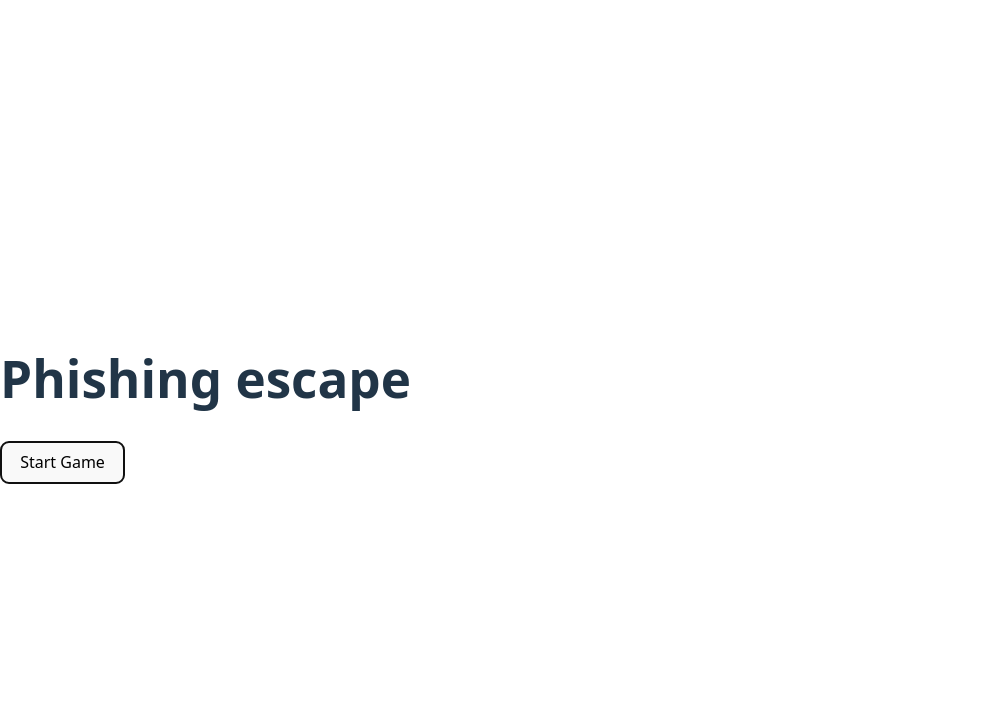
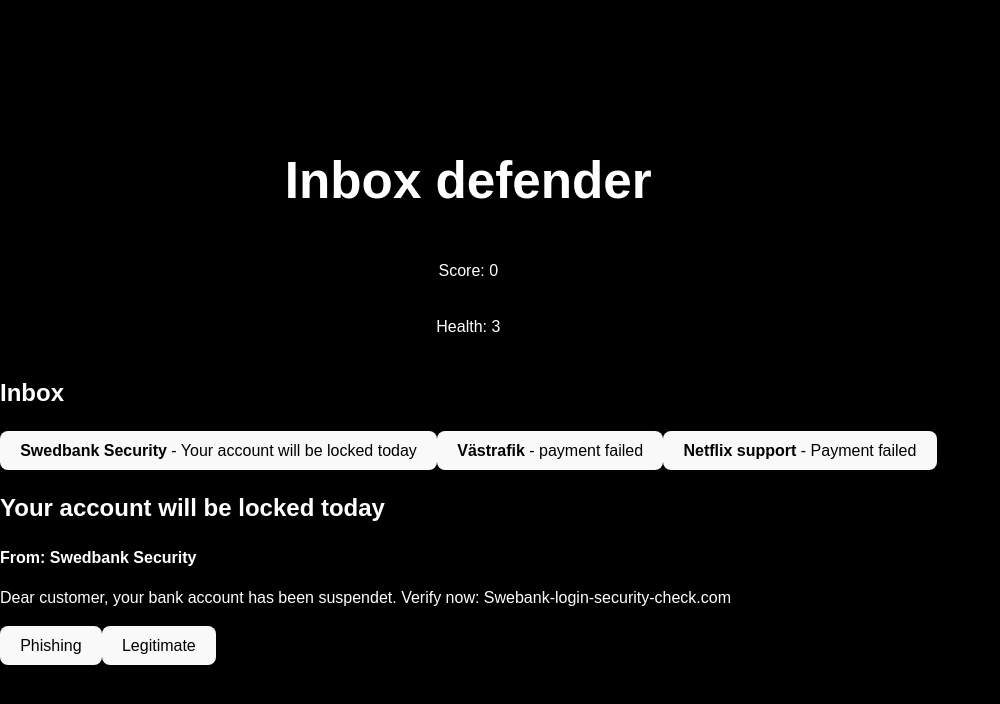
Before and after one commit to Sadiq-Devo/Hackathon, a React (Vite) app: page / in a window 1280 px wide. Both pictures are taken after a click on the button "Start Game". Shown: the top 704 px of the page, without its empty margins (0-1000 px from the left). Built offline with nearby package versions, Linux system fonts and the light colour scheme.

Commit message:
gamescreen

```diff
--- a/src/App.tsx
+++ b/src/App.tsx
@@ -1,8 +1,17 @@
+import {useState} from 'react';
+import GameScreen from './GameScreen';
+import './App.css';
+
 function App () {
+  const [gamestarted, setGameStarted] = useState(false);
+
+  if (gamestarted) {
+    return <GameScreen />;
+  }
   return (
     <main>
    <h1> Phishing escape </h1>
-   <button> Start Game </button>
+   <button onClick={() => setGameStarted(true)}> Start Game </button>
     </main>
   );
 }
--- /dev/null
+++ b/src/GameScreen.tsx
@@ -0,0 +1,122 @@
+import { useState } from "react";
+
+const emails = [
+  {
+    id: 1,
+    sender: "Swedbank Security",
+    subject: "Your account will be locked today",
+    body: "Dear customer,  your bank account has been suspendet. Verify now: Swebank-login-security-check.com",
+    isPhishing: true,
+  },
+  {
+    id: 2,
+    sender: "Västrafik",
+    subject: "payment failed",
+    body: "Thank you for your purchase. Your receipt is attached in the Vässtrfik app.",
+    isPhishing: false,
+  },
+  {
+    id: 3,
+    sender: "Netflix support",
+    subject: "Payment failed",
+    body: "Your payment failed. Update yout billing witg in 1 hour or your account will be deleted: netflix-peyment-secure-login.com",
+    isPhishing: true,
+  },
+];
+function GameScreen() {
+  const [selectedEmail, setselectedEmail] = useState(emails[0]);
+  const [score, setScore] = useState(0);
+  const [health, setHealth] = useState(3);
+  const [message, setMessage] = useState("");
+  function handleAnswer(answer: boolean) {
+    if (health <= 0) return;
+    if (answer === selectedEmail.isPhishing) {
+      setScore(score + 10);
+      setMessage("Correct!");
+    } else {
+      const newHealth = health - 1;
+      setHealth(newHealth);
+      if (newHealth === 0) {
+        setMessage("You have been hacked!score: " + score);
+      } else {
+        setMessage("Wrong! Try again.");
+      }
+    }
+  }
+  if (health === 0) {
+    return (
+      <main
+        style={{
+          display: "flex",
+          flexDirection: "column",
+          justifyContent: "center",
+          alignItems: "center",
+          height: "100vh",
+        }}
+      >
+        <h1
+          style={{
+            color: "red",
+            fontSize: "90px",
+          }}
+        >
+          YOU HAVE BEEN HACKED!
+        </h1>
+
+        <h2>Score: {score}</h2>
+
+        <button
+          onClick={() => {
+            setHealth(3);
+            setScore(0);
+            setMessage("");
+            setselectedEmail(emails[0]);
+          }}
+        >
+          Restart
+        </button>
+      </main>
+    );
+  }
+  return (
+    <main>
+      <h1>Inbox defender</h1>
+      <p>Score: {score}</p>
+      <p>Health: {health}</p>
+      <div>
+        <section>
+          <h2>Inbox</h2>
+          {emails.map((email) => (
+            <button
+              key={email.id}
+              onClick={() => {
+                setselectedEmail(email);
+                setMessage("");
+              }}
+            >
+              <strong>{email.sender}</strong> - {email.subject}
+            </button>
+          ))}
+        </section>
+        <section>
+          <h2>{selectedEmail.subject}</h2>
+          <p>
+            <strong>From: {selectedEmail.sender}</strong>
+          </p>
+          <p>{selectedEmail.body}</p>
+          <button onClick={() => handleAnswer(true)}>Phishing</button>
+          <button onClick={() => handleAnswer(false)}>Legitimate</button>
+          <p
+            className={
+              message.startsWith("You have been hacked") ? "game-over" : ""
+            }
+          >
+            {message}
+          </p>
+        </section>
+      </div>
+    </main>
+  );
+}
+
+export default GameScreen;
```
